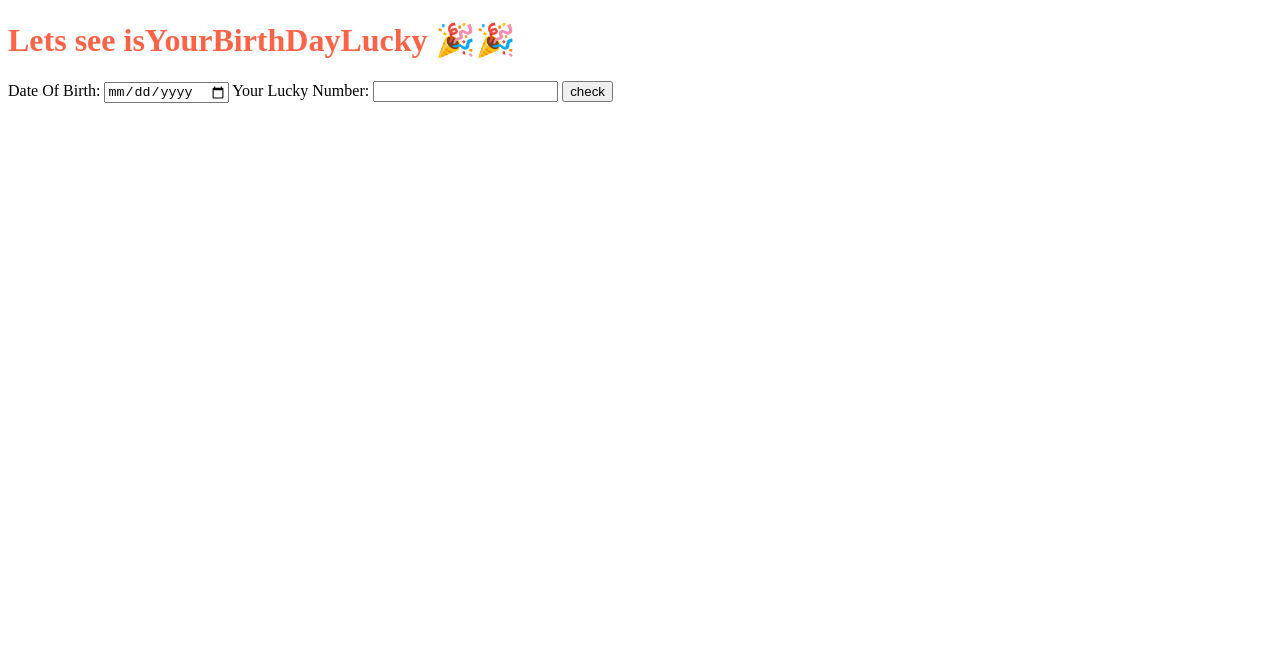
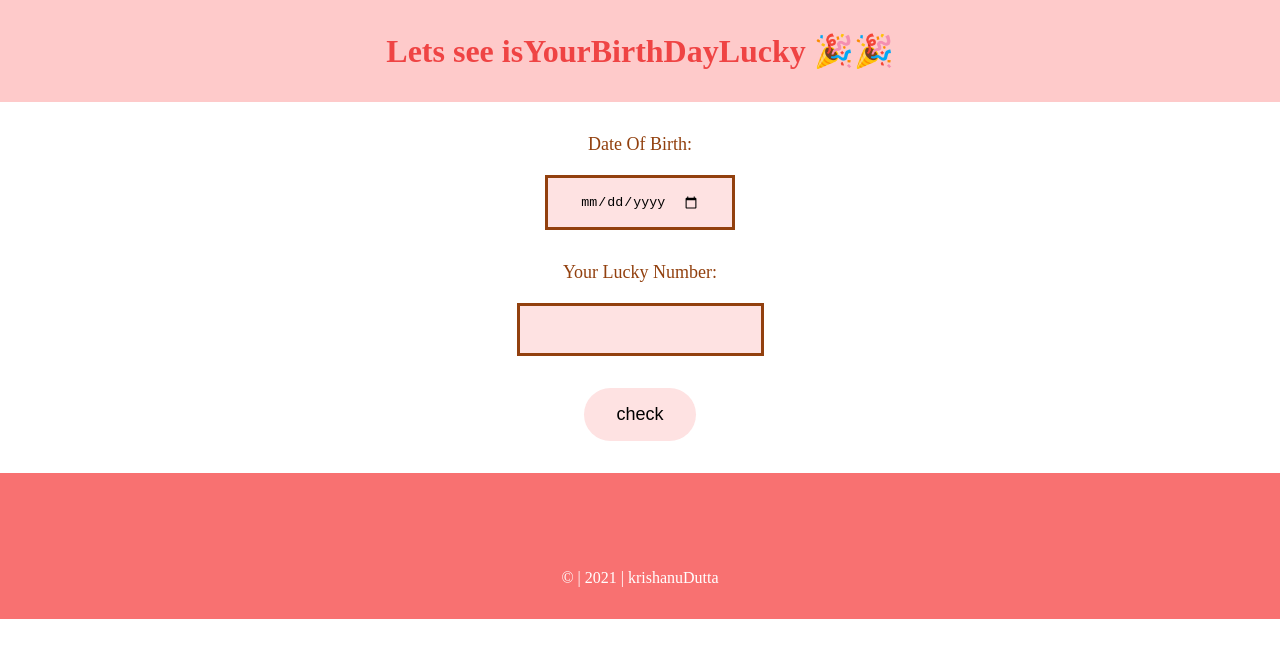
Before and after one commit to krishanu2911/mark11_isYourBirthDateLucky_neogCamp, a plain HTML site: page index.html in a window 1280 px wide. Drawn offline with Linux system fonts and the light colour scheme.

Commit message:
css updated

```diff
--- a/app.js
+++ b/app.js
@@ -8,13 +8,22 @@ checkButton.addEventListener("click", checkbirthdateIsLucky);
 function checkbirthdateIsLucky() {
   const dob = dateOfBirth.value;
   const sum = calculateSum(dob);
-  const number = luckyNumber.value;
-  if(sum%number === 0){
-      outputLuck.innerText = "lucky";
+  const number = Number(luckyNumber.value);
+  if(number >0){
+    if(sum%number === 0){
+      outputLuck.innerText = "Your BirthDate is Lucky 🥳";
   }else{
-    outputLuck.innerText = "not lucky";
+    outputLuck.innerText = "Your BirthDate is not lucky 😊 But you are awesome";
   }
 }
+
+ }
+  // if(sum%number === 0){
+  //     outputLuck.innerText = "lucky";
+  // }else{
+  //   outputLuck.innerText = "not lucky";
+  // }
+
 
 function calculateSum(dob) {
   dob = dob.replaceAll("-", "");
--- a/index.html
+++ b/index.html
@@ -8,13 +8,29 @@
     <link rel="stylesheet" href="styles.css" />
 </head>
 <body>
-    <h1>Lets see isYourBirthDayLucky 🎉🎉</h1>
-    <label for="date-of-birth">Date Of Birth:</label>
-    <input type="date" class="date-of-birth" />
-    <label for="lucky-number">Your Lucky Number:</label>
-    <input type="text" class="lucky-number" />
+    <div class="header">
+        <h1>Lets see isYourBirthDayLucky 🎉🎉</h1>
+    </div>
+    <div class="dob-label">
+        <label for="date-of-birth">Date Of Birth:</label>
+        <div><input type="date" class="date-of-birth" /></div>
+
+    </div>
+
+    <div class="luck-div">
+        <label for="lucky-number">Your Lucky Number:</label>
+        <div><input type="text" class="lucky-number" /></div>
+
+    </div>
+
+   <div class="btn-div">
     <button id="check-button" >check</button>
-    <h1 id="output-luck"></h1>
+   </div>
+    <div class="output-div">
+        <h1 id="output-luck"></h1>
+        <div  class="ending">© | 2021 | krishanuDutta</div>
+    </div>
+
 
 
     <script src="app.js" type="text/javascript"></script>
--- a/styles.css
+++ b/styles.css
@@ -1,3 +1,62 @@
 h1{
-    color:tomato;
+    color:#EF4444;
+    margin: 0px;
+    padding: 2rem;
+    background-color: #FECACA;
 }
+.header{
+    text-align: center;
+}
+body{
+    margin: 0px;
+    display: block;
+}
+.dob-label{
+    padding: 2rem;
+    text-align: center;
+
+}
+input{
+    padding: 1rem 2rem;
+    background-color: ;
+    border: solid #92400E;
+    background-color:  #FEE2E2;
+}
+.luck-div{
+    padding-bottom: 2rem;
+    text-align: center;
+}
+label{
+    color: #92400E;
+    font-size: large;
+}
+.btn-div{
+    text-align: center;
+}
+.date-of-birth{
+    margin-top: 20px;
+}
+.lucky-number{
+    margin-top: 20px;
+}
+#check-button{
+  padding: 1rem 2rem;
+  font-size: large;
+  border: none;
+  border-radius: 2rem;
+  margin-bottom: 2rem;
+  background-color: #FEE2E2;
+}
+.output-div{
+    text-align: center;
+
+}
+#output-luck{
+    background-color: #F87171;
+    color: white;
+}
+.ending{
+    color: white;
+    background-color: #F87171;
+    padding: 2rem;
+}
```
